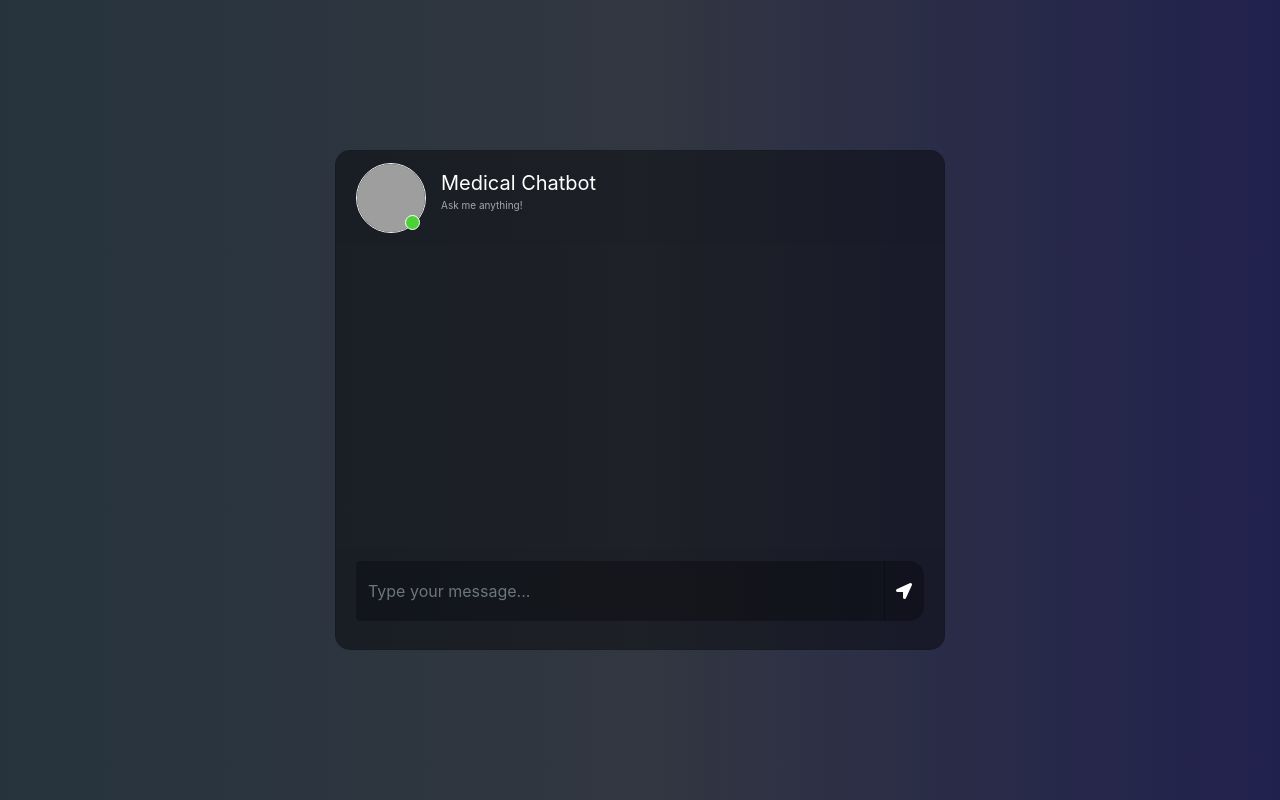
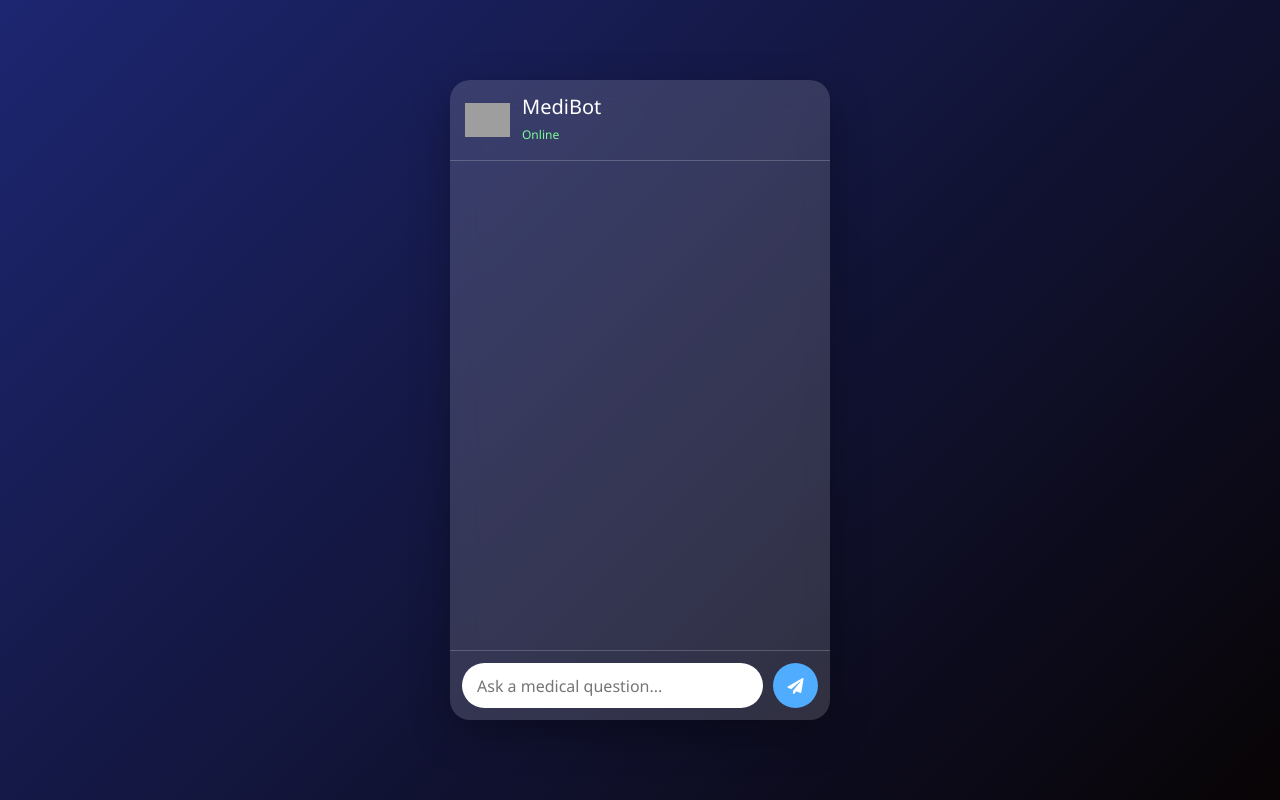
Before and after one commit to Nabeel1001/Medical_ChatBot, a Flask app: page / in a window 1280 px wide. Run offline with Flask 3, Linux system fonts and the light colour scheme; some libraries are stand-ins or nearby versions; grey boxes are pictures that could not be loaded.

Commit message:
web app changed

```diff
--- a/static/style.css
+++ b/static/style.css
@@ -1,223 +1,170 @@
-body,html{
-	height: 100%;
-	margin: 0;
-	background: rgb(44, 47, 59);
-   background: -webkit-linear-gradient(to right, rgb(40, 59, 34), rgb(54, 60, 70), rgb(32, 32, 43));
-	background: linear-gradient(to right, rgb(38, 51, 61), rgb(50, 55, 65), rgb(33, 33, 78));
+* {
+    margin: 0;
+    padding: 0;
+    box-sizing: border-box;
+    font-family: 'Segoe UI', sans-serif;
 }
 
-.chat{
-	margin-top: auto;
-	margin-bottom: auto;
+body {
+    background: linear-gradient(135deg, #1d2671, #080405);
+    height: 100vh;
+    display: flex;
+    align-items: center;
+    justify-content: center;
 }
-.card{
-	height: 500px;
-	border-radius: 15px !important;
-	background-color: rgba(0,0,0,0.4) !important;
+
+.chat-wrapper {
+    width: 100%;
+    max-width: 420px;
+    padding: 20px;
 }
-.contacts_body{
-	padding:  0.75rem 0 !important;
-	overflow-y: auto;
-	white-space: nowrap;
+
+.chat-card {
+    background: rgba(255, 255, 255, 0.15);
+    backdrop-filter: blur(15px);
+    border-radius: 20px;
+    display: flex;
+    flex-direction: column;
+    height: 80vh;
+    box-shadow: 0 15px 40px rgba(0,0,0,0.3);
 }
-.msg_card_body{
-	overflow-y: auto;
+
+/* HEADER */
+.chat-header {
+    padding: 15px;
+    display: flex;
+    align-items: center;
+    border-bottom: 1px solid rgba(255,255,255,0.2);
 }
-.card-header{
-	border-radius: 15px 15px 0 0 !important;
-	border-bottom: 0 !important;
+
+.bot-avatar {
+    width: 45px;
+    margin-right: 12px;
 }
-.card-footer{
-border-radius: 0 0 15px 15px !important;
-	border-top: 0 !important;
+
+.chat-header h5 {
+    color: #fff;
+    margin-bottom: 2px;
 }
-.container{
-	align-content: center;
+
+.status {
+    font-size: 12px;
+    color: #7CFC98;
 }
-.search{
-	border-radius: 15px 0 0 15px !important;
-	background-color: rgba(0,0,0,0.3) !important;
-	border:0 !important;
-	color:white !important;
+
+/* BODY */
+.chat-body {
+    flex: 1;
+    padding: 15px;
+    overflow-y: auto;
 }
-.search:focus{
-	 box-shadow:none !important;
-   outline:0px !important;
+
+.message {
+    display: flex;
+    margin-bottom: 12px;
+    animation: fadeInUp 0.3s ease-in-out;
 }
-.type_msg{
-	background-color: rgba(0,0,0,0.3) !important;
-	border:0 !important;
-	color:white !important;
-	height: 60px !important;
-	overflow-y: auto;
+
+.message.user {
+    justify-content: flex-end;
 }
-	.type_msg:focus{
-	 box-shadow:none !important;
-   outline:0px !important;
+
+.message.bot {
+    align-items: flex-start;
 }
-.attach_btn{
-	border-radius: 15px 0 0 15px !important;
-	background-color: rgba(0,0,0,0.3) !important;
-	border:0 !important;
-	color: white !important;
-	cursor: pointer;
+
+.message.bot img {
+    width: 30px;
+    margin-right: 8px;
 }
-.send_btn{
-	border-radius: 0 15px 15px 0 !important;
-	background-color: rgba(0,0,0,0.3) !important;
-	border:0 !important;
-	color: white !important;
-	cursor: pointer;
+
+.bubble {
+    max-width: 75%;
+    padding: 12px 15px;
+    border-radius: 18px;
+    font-size: 14px;
+    line-height: 1.4;
 }
-.search_btn{
-	border-radius: 0 15px 15px 0 !important;
-	background-color: rgba(0,0,0,0.3) !important;
-	border:0 !important;
-	color: white !important;
-	cursor: pointer;
+
+.user .bubble {
+    background: #4facfe;
+    color: #fff;
+    border-bottom-right-radius: 5px;
 }
-.contacts{
-	list-style: none;
-	padding: 0;
+
+.bot .bubble {
+    background: #fff;
+    color: #333;
+    border-bottom-left-radius: 5px;
 }
-.contacts li{
-	width: 100% !important;
-	padding: 5px 10px;
-	margin-bottom: 15px !important;
+
+/* FOOTER */
+.chat-footer {
+    display: flex;
+    padding: 12px;
+    border-top: 1px solid rgba(255,255,255,0.2);
 }
-.active{
-	background-color: rgba(0,0,0,0.3);
+
+.chat-footer input {
+    flex: 1;
+    border: none;
+    padding: 10px 15px;
+    border-radius: 25px;
+    outline: none;
 }
-.user_img{
-	height: 70px;
-	width: 70px;
-	border:1.5px solid #f5f6fa;
 
+.chat-footer button {
+    background: #4facfe;
+    border: none;
+    color: white;
+    width: 45px;
+    height: 45px;
+    border-radius: 50%;
+    margin-left: 10px;
+    cursor: pointer;
+    transition: 0.3s;
 }
-.user_img_msg{
-	height: 40px;
-	width: 40px;
-	border:1.5px solid #f5f6fa;
 
+.chat-footer button:hover {
+    background: #00f2fe;
 }
-.img_cont{
-	position: relative;
-	height: 70px;
-	width: 70px;
+
+/* TYPING ANIMATION */
+.typing-indicator {
+    display: flex;
+    padding: 0 15px 10px;
 }
-.img_cont_msg{
-	height: 40px;
-	width: 40px;
+
+.typing-indicator span {
+    height: 8px;
+    width: 8px;
+    background: #fff;
+    border-radius: 50%;
+    margin-right: 4px;
+    animation: typing 1.5s infinite;
 }
-.online_icon{
-	position: absolute;
-	height: 15px;
-	width:15px;
-	background-color: #4cd137;
-	border-radius: 50%;
-	bottom: 0.2em;
-	right: 0.4em;
-	border:1.5px solid white;
+
+.typing-indicator span:nth-child(2) {
+    animation-delay: 0.2s;
 }
-.offline{
-	background-color: #c23616 !important;
+
+.typing-indicator span:nth-child(3) {
+    animation-delay: 0.4s;
 }
-.user_info{
-	margin-top: auto;
-	margin-bottom: auto;
-	margin-left: 15px;
+
+@keyframes typing {
+    0% { opacity: 0.3; }
+    50% { opacity: 1; }
+    100% { opacity: 0.3; }
 }
-.user_info span{
-	font-size: 20px;
-	color: white;
+
+@keyframes fadeInUp {
+    from {
+        transform: translateY(10px);
+        opacity: 0;
+    }
+    to {
+        transform: translateY(0);
+        opacity: 1;
+    }
 }
-.user_info p{
-	font-size: 10px;
-	color: rgba(255,255,255,0.6);
-}
-.video_cam{
-	margin-left: 50px;
-	margin-top: 5px;
-}
-.video_cam span{
-	color: white;
-	font-size: 20px;
-	cursor: pointer;
-	margin-right: 20px;
-}
-.msg_cotainer{
-	margin-top: auto;
-	margin-bottom: auto;
-	margin-left: 10px;
-	border-radius: 25px;
-	background-color: rgb(82, 172, 255);
-	padding: 10px;
-	position: relative;
-}
-.msg_cotainer_send{
-	margin-top: auto;
-	margin-bottom: auto;
-	margin-right: 10px;
-	border-radius: 25px;
-	background-color: #58cc71;
-	padding: 10px;
-	position: relative;
-}
-.msg_time{
-	position: absolute;
-	left: 0;
-	bottom: -15px;
-	color: rgba(255,255,255,0.5);
-	font-size: 10px;
-}
-.msg_time_send{
-	position: absolute;
-	right:0;
-	bottom: -15px;
-	color: rgba(255,255,255,0.5);
-	font-size: 10px;
-}
-.msg_head{
-	position: relative;
-}
-#action_menu_btn{
-	position: absolute;
-	right: 10px;
-	top: 10px;
-	color: white;
-	cursor: pointer;
-	font-size: 20px;
-}
-.action_menu{
-	z-index: 1;
-	position: absolute;
-	padding: 15px 0;
-	background-color: rgba(0,0,0,0.5);
-	color: white;
-	border-radius: 15px;
-	top: 30px;
-	right: 15px;
-	display: none;
-}
-.action_menu ul{
-	list-style: none;
-	padding: 0;
-	margin: 0;
-}
-.action_menu ul li{
-	width: 100%;
-	padding: 10px 15px;
-	margin-bottom: 5px;
-}
-.action_menu ul li i{
-	padding-right: 10px;
-}
-.action_menu ul li:hover{
-	cursor: pointer;
-	background-color: rgba(0,0,0,0.2);
-}
-@media(max-width: 576px){
-	.contacts_card{
-	margin-bottom: 15px !important;
-}
-}
--- a/templates/chat.html
+++ b/templates/chat.html
@@ -1,81 +1,96 @@
-<link href="//maxcdn.bootstrapcdn.com/bootstrap/4.1.1/css/bootstrap.min.css" rel="stylesheet" id="bootstrap-css">
-<script src="//maxcdn.bootstrapcdn.com/bootstrap/4.1.1/js/bootstrap.min.js"></script>
-<script src="//cdnjs.cloudflare.com/ajax/libs/jquery/3.2.1/jquery.min.js"></script>
+<!DOCTYPE html>
+<html lang="en">
+<head>
+    <meta charset="UTF-8">
+    <title>Medi Bot</title>
 
-<!DOCTYPE html>
-<html>
-	<head>
-		<title>Medi Bot</title>
-		<link rel="stylesheet" href="https://stackpath.bootstrapcdn.com/bootstrap/4.1.3/css/bootstrap.min.css" integrity="sha384-MCw98/SFnGE8fJT3GXwEOngsV7Zt27NXFoaoApmYm81iuXoPkFOJwJ8ERdknLPMO" crossorigin="anonymous">
-		<link rel="stylesheet" href="https://use.fontawesome.com/releases/v5.5.0/css/all.css" integrity="sha384-B4dIYHKNBt8Bc12p+WXckhzcICo0wtJAoU8YZTY5qE0Id1GSseTk6S+L3BlXeVIU" crossorigin="anonymous">
-		<script src="https://ajax.googleapis.com/ajax/libs/jquery/3.3.1/jquery.min.js"></script>
-		<link rel="stylesheet" type="text/css" href="{{ url_for('static', filename='style.css')}}"/>
+    <!-- Bootstrap & Icons -->
+    <link rel="stylesheet" href="https://stackpath.bootstrapcdn.com/bootstrap/4.5.2/css/bootstrap.min.css">
+    <link rel="stylesheet" href="https://use.fontawesome.com/releases/v5.15.4/css/all.css">
+
+    <!-- Custom CSS -->
+    <link rel="stylesheet" href="{{ url_for('static', filename='style.css') }}">
 </head>
 
+<body>
+<div class="chat-wrapper">
+    <div class="chat-card">
 
-	<body>
-		<div class="container-fluid h-100">
-			<div class="row justify-content-center h-100">
-				<div class="col-md-8 col-xl-6 chat">
-					<div class="card">
-						<div class="card-header msg_head">
-							<div class="d-flex bd-highlight">
-								<div class="img_cont">
-									<img src="https://cdn-icons-png.flaticon.com/512/387/387569.png" class="rounded-circle user_img">
-									<!-- <img src="https://www.prdistribution.com/spirit/uploads/pressreleases/2019/newsreleases/d83341deb75c4c4f6b113f27b1e42cd8-chatbot-florence-already-helps-thousands-of-patients-to-remember-their-medication.png" class="rounded-circle user_img"> -->
-									<span class="online_icon"></span>
-								</div>
-								<div class="user_info">
-									<span>Medical Chatbot</span>
-									<p>Ask me anything!</p>
+        <!-- HEADER -->
+        <div class="chat-header">
+            <img src="https://cdn-icons-png.flaticon.com/512/387/387569.png" class="bot-avatar">
+            <div>
+                <h5>MediBot</h5>
+                <span class="status">Online</span>
             </div>
         </div>
+
+        <!-- BODY -->
+        <div id="messageFormeight" class="chat-body"></div>
+
+        <!-- TYPING INDICATOR -->
+        <div id="typing" class="typing-indicator d-none">
+            <span></span><span></span><span></span>
         </div>
-						<div id="messageFormeight" class="card-body msg_card_body">
 
-
-						</div>
-						<div class="card-footer">
-							<form id="messageArea" class="input-group">
-                                <input type="text" id="text" name="msg" placeholder="Type your message..." autocomplete="off" class="form-control type_msg" required/>
-								<div class="input-group-append">
-									<button type="submit" id="send" class="input-group-text send_btn"><i class="fas fa-location-arrow"></i></button>
-								</div>
+        <!-- FOOTER -->
+        <form id="messageArea" class="chat-footer">
+            <input type="text" id="text" name="msg" placeholder="Ask a medical question..." autocomplete="off" required>
+            <button type="submit"><i class="fas fa-paper-plane"></i></button>
         </form>
     </div>
 </div>
-				</div>
-			</div>
-		</div>
+
+<!-- JS -->
+<script src="https://cdnjs.cloudflare.com/ajax/libs/jquery/3.6.0/jquery.min.js"></script>
 
 <script>
-			$(document).ready(function() {
-				$("#messageArea").on("submit", function(event) {
-					const date = new Date();
-					const hour = date.getHours();
-					const minute = date.getMinutes();
-					const str_time = hour+":"+minute;
-					var rawText = $("#text").val();
+$(document).ready(function () {
 
-					var userHtml = '<div class="d-flex justify-content-end mb-4"><div class="msg_cotainer_send">' + rawText + '<span class="msg_time_send">'+ str_time + '</span></div><div class="img_cont_msg"><img src="https://i.ibb.co/d5b84Xw/Untitled-design.png" class="rounded-circle user_img_msg"></div></div>';
+    $("#messageArea").on("submit", function (e) {
+        e.preventDefault();
+
+        const msg = $("#text").val();
+        if (!msg.trim()) return;
 
         $("#text").val("");
-					$("#messageFormeight").append(userHtml);
+
+        // User message
+        $("#messageFormeight").append(`
+            <div class="message user">
+                <div class="bubble">${msg}</div>
+            </div>
+        `);
+
+        scrollBottom();
+        $("#typing").removeClass("d-none");
 
         $.ajax({
-						data: {
-							msg: rawText,
-						},
             type: "POST",
             url: "/get",
-					}).done(function(data) {
-						var botHtml = '<div class="d-flex justify-content-start mb-4"><div class="img_cont_msg"><img src="https://cdn-icons-png.flaticon.com/512/387/387569.png" class="rounded-circle user_img_msg"></div><div class="msg_cotainer">' + data + '<span class="msg_time">' + str_time + '</span></div></div>';
-						$("#messageFormeight").append($.parseHTML(botHtml));
-					});
-					event.preventDefault();
+            data: { msg: msg },
+            success: function (data) {
+
+                setTimeout(() => {
+                    $("#typing").addClass("d-none");
+
+                    $("#messageFormeight").append(`
+                        <div class="message bot">
+                            <img src="https://cdn-icons-png.flaticon.com/512/387/387569.png">
+                            <div class="bubble">${data}</div>
+                        </div>
+                    `);
+
+                    scrollBottom();
+                }, 800);
+            }
         });
     });
+
+    function scrollBottom() {
+        $(".chat-body").scrollTop($(".chat-body")[0].scrollHeight);
+    }
+});
 </script>
-
 </body>
 </html>
```
Lines whose indentation alone changed are shown as unchanged.
